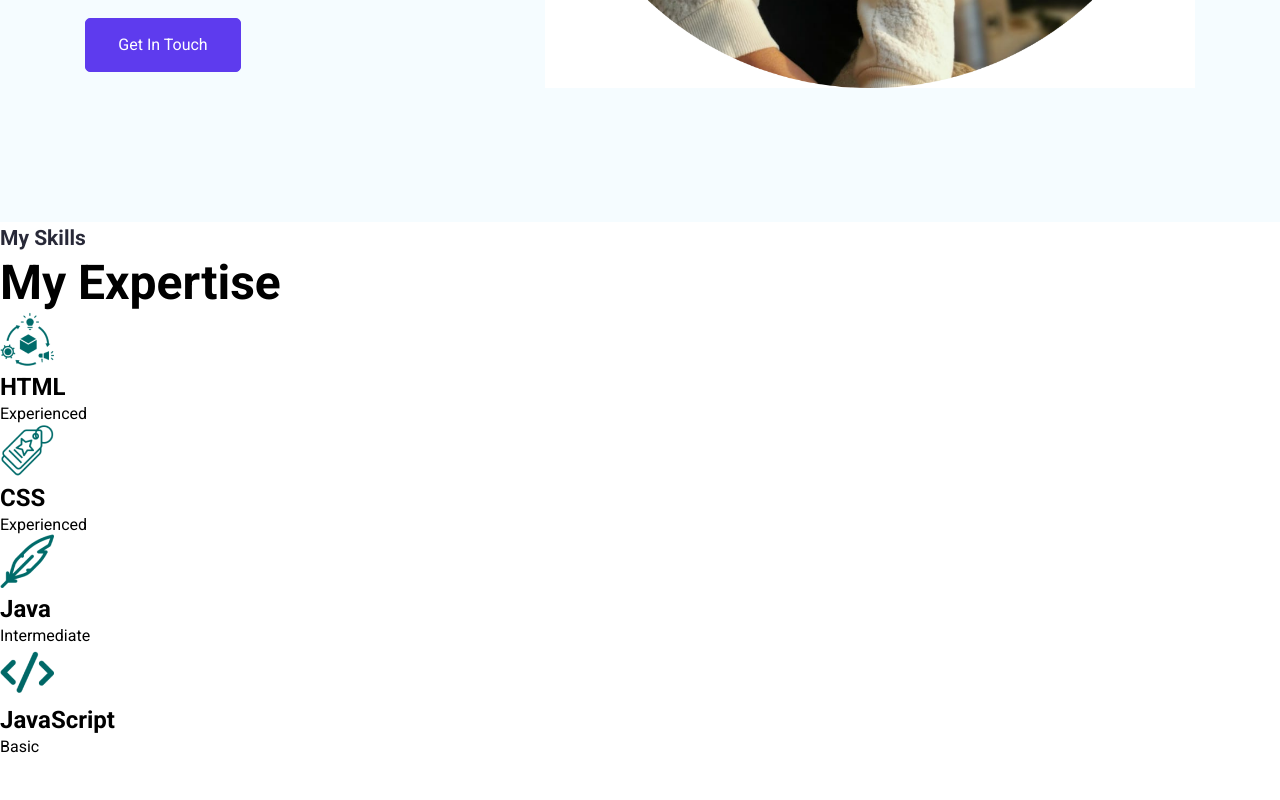
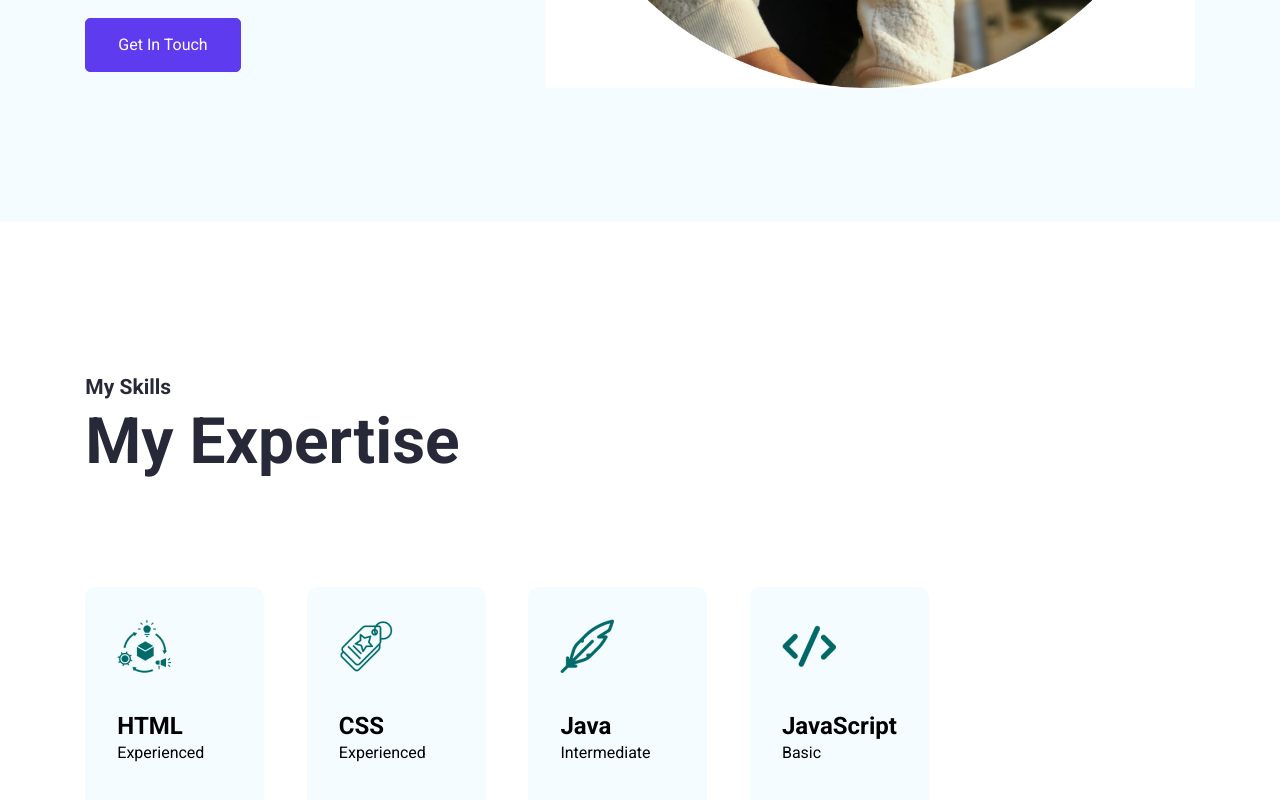
Before and after one commit to Paula-Wang/Portfolio-Page-in-React, a React (Create React App) app: page / in a window 1280 px wide. Shown: the part 695-1495 px from the top of the page. Before the commit the page ends 1451 px from the top, so only its background shows below. Built offline with nearby package versions, Linux system fonts and the light colour scheme.

Commit message:
style: :art: add skills section container, skills section card
add skills section card hover, add skills section description

```diff
--- a/src/App.css
+++ b/src/App.css
@@ -264,7 +264,7 @@ h3 {
 /* Hero Section Style Ends */
 
 /* Skills Section Style */
-.skills-section {
+.skills--section {
     display: flex;
     padding: 149.33px 85.33px;
     flex-direction: column;
@@ -273,9 +273,38 @@ h3 {
     gap: 106.667px;
 }
 
-.skills-section--heading {
+.skills--section--heading {
     color: var(--heading-color);
     font-size: 64px;
     font-weight: 700;
     line-height: 77px;
 }
+
+.skills--section--container {
+    display: grid;
+    justify-content: center;
+    align-items: flex-start;
+    gap: 42.6px;
+    grid-template-columns: repeat(4, 1fr);
+}
+
+.skills--section--card {
+    display: flex;
+    padding: 32px;
+    flex-direction: column;
+    align-items: flex-start;
+    gap: 32px;
+    flex: 1 0 0;
+    border-radius: 10.6px;
+    background: var(--bg-shade);
+    min-height: 250px;
+}
+
+.skills--section--card:hover {
+    border-bottom: 4px solid var(--primary);
+}
+
+.skills--section--card:hover
+.skills--section--description {
+   color: var(--darkblue);
+}
```
